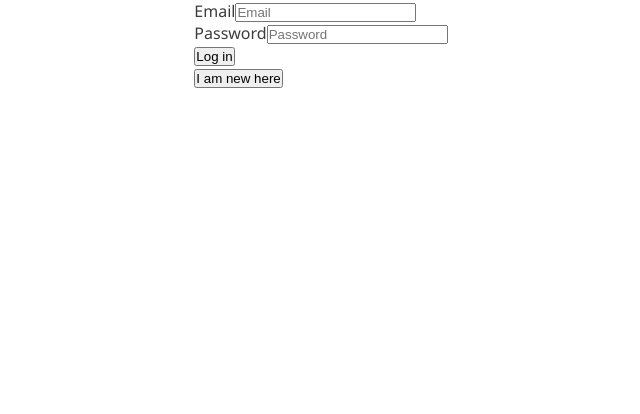
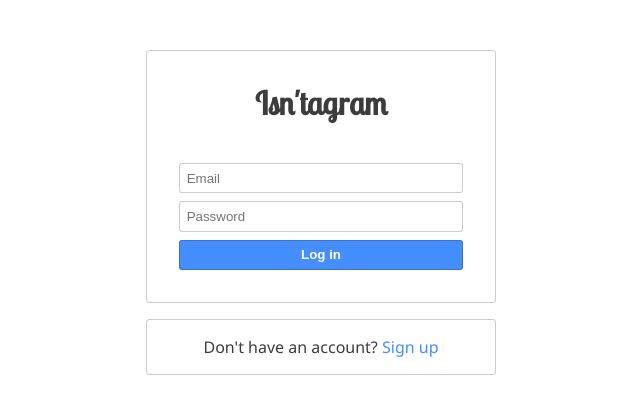
Before and after one commit to quanmtran/instagram-clone, a React (Create React App) app: page /#/ in a window 1280 px wide. Shown: the top 414 px of the page, without its empty margins (319-959 px from the left). Built offline with nearby package versions, Linux system fonts and the light colour scheme; no server answers.

Commit message:
Update CSS

```diff
--- a/src/App.css
+++ b/src/App.css
@@ -6,6 +6,11 @@
           box-sizing: border-box;
   margin: 0;
   padding: 0;
+}
+
+.insta-logo {
+  font-family: 'Lobster Two', cursive;
+  font-weight: 600;
 }
 
 .material-icons {
@@ -40,7 +45,6 @@ a:link, a:visited, a:hover, a:active {
       -ms-flex-align: center;
           align-items: center;
   gap: 0;
-  padding-bottom: 50px;
 }
 
 header {
@@ -89,9 +93,7 @@ header .header-container {
 }
 
 header .header-container .insta-logo {
-  font-family: 'Lobster Two', cursive;
   font-size: 1.7rem;
-  font-weight: 600;
 }
 
 header .header-container .nav-container-header {
@@ -160,6 +162,83 @@ header .header-container .nav-container-header .profile-picture .profile-options
 
 header .header-container .nav-container-header .profile-picture .profile-options div:last-child {
   border-top: 1px solid rgba(0, 0, 0, 0.2);
+}
+
+.auth-page {
+  margin-top: 50px;
+  width: 350px;
+  display: -webkit-box;
+  display: -ms-flexbox;
+  display: flex;
+  -webkit-box-orient: vertical;
+  -webkit-box-direction: normal;
+      -ms-flex-direction: column;
+          flex-direction: column;
+  -webkit-box-pack: start;
+      -ms-flex-pack: start;
+          justify-content: flex-start;
+  -webkit-box-align: stretch;
+      -ms-flex-align: stretch;
+          align-items: stretch;
+  gap: 1rem;
+}
+
+.auth-page form {
+  display: -webkit-box;
+  display: -ms-flexbox;
+  display: flex;
+  -webkit-box-orient: vertical;
+  -webkit-box-direction: normal;
+      -ms-flex-direction: column;
+          flex-direction: column;
+  -webkit-box-pack: stretch;
+      -ms-flex-pack: stretch;
+          justify-content: stretch;
+  -webkit-box-align: stretch;
+      -ms-flex-align: stretch;
+          align-items: stretch;
+  gap: 0.5rem;
+  border: 1px solid rgba(0, 0, 0, 0.2);
+  border-radius: 3px;
+  padding: 2rem;
+}
+
+.auth-page form .insta-logo {
+  font-size: 2rem;
+  text-align: center;
+  margin-bottom: 2rem;
+}
+
+.auth-page form input {
+  width: 100%;
+  border: 1px solid rgba(0, 0, 0, 0.2);
+  border-radius: 3px;
+  padding: 0.5em;
+  outline: none;
+}
+
+.auth-page form input[type='submit'] {
+  background-color: #458eff;
+  color: white;
+  font-weight: 600;
+}
+
+.auth-page form input[type='submit']:hover {
+  cursor: pointer;
+  background-color: #2c7fff;
+}
+
+.auth-page > div:last-child {
+  border: 1px solid rgba(0, 0, 0, 0.2);
+  border-radius: 3px;
+  padding: 1rem;
+  text-align: center;
+}
+
+.auth-page > div:last-child span {
+  color: #458eff;
+  cursor: pointer;
+  font-weight: 500;
 }
 
 .post-header {
--- a/src/App.scss
+++ b/src/App.scss
@@ -33,6 +33,11 @@ $bio-padding-left: 20px;
 	gap: $gap;
 }
 
+.insta-logo {
+	font-family: 'Lobster Two', cursive;
+	font-weight: 600;
+}
+
 .material-icons {
 	font-size: 1.8rem;
 	cursor: pointer;
@@ -55,7 +60,6 @@ a {
 	color: $dark-grey;
 	min-height: 100vh;
 	@include flex-box(column, flex-start, center, 0);
-	padding-bottom: 50px;
 }
 
 header {
@@ -76,9 +80,7 @@ header {
 		margin: 0 $margin-left-right;
 
 		.insta-logo {
-			font-family: 'Lobster Two', cursive;
 			font-size: 1.7rem;
-			font-weight: 600;
 		}
 
 		.nav-container-header {
@@ -120,6 +122,58 @@ header {
 					}
 				}
 			}
+		}
+	}
+}
+
+// Auth page
+.auth-page {
+	margin-top: $header-height;
+	width: 350px;
+	@include flex-box(column, flex-start, stretch, 1rem);
+
+	form {
+		@include flex-box(column, stretch, stretch, 0.5rem);
+		border: 1px solid $light-grey;
+		border-radius: 3px;
+		padding: 2rem;
+
+		.insta-logo {
+			font-size: 2rem;
+			text-align: center;
+			margin-bottom: 2rem;
+		}
+
+		input {
+			width: 100%;
+			border: 1px solid $light-grey;
+			border-radius: 3px;
+			padding: 0.5em;
+			outline: none;
+
+			&[type='submit'] {
+				background-color: $blue;
+				color: $white;
+				font-weight: 600;
+
+				&:hover {
+					cursor: pointer;
+					background-color: darken($blue, 5%);
+				}
+			}
+		}
+	}
+
+	& > div:last-child {
+		border: 1px solid $light-grey;
+		border-radius: 3px;
+		padding: 1rem;
+		text-align: center;
+
+		span {
+			color: $blue;
+			cursor: pointer;
+			font-weight: 500;
 		}
 	}
 }
--- a/src/components/PostUpload.js
+++ b/src/components/PostUpload.js
@@ -69,17 +69,18 @@ export default function PostUpload({ currentUserObject }) {
 	return (
 		<form onSubmit={handlePostSubmit} className="post-upload-form">
 			<div className="drag-and-drop-container">
-				<label className="drag-and-drop-area" style={{ visibility: `${imgUrl ? 'hidden' : ''}` }}>
-					<span>Add a photo</span>
-					<span>or drag and drop</span>
-					<input type="file" accept="image/*" onChange={handleFileChange} />
-				</label>
-				{imgUrl && (
+				{imgUrl ? (
 					<div className="image-preview" style={{ backgroundImage: `url(${imgUrl})` }}>
 						<span className="material-icons" onClick={handleCancelImg}>
 							cancel
 						</span>
 					</div>
+				) : (
+					<label className="drag-and-drop-area">
+						<span>Add a photo</span>
+						<span>or drag and drop</span>
+						<input type="file" accept="image/*" onChange={handleFileChange} />
+					</label>
 				)}
 			</div>
 			<textarea placeholder="Write a caption..." value={captionInput} onChange={handleCaptionInputChange} />
--- a/src/routes/Auth.js
+++ b/src/routes/Auth.js
@@ -11,10 +11,16 @@ export default function Auth({ isLoggedIn }) {
 	const [emailInput, setEmailInput] = useState('');
 	const [passwordInput, setPasswordInput] = useState('');
 	const [usernameInput, setUsernameInput] = useState('');
+	const [fullnameInput, setFullnameInput] = useState('');
 	const [errorMessage, setErrorMessage] = useState('');
 
 	const newAccountToggle = () => {
 		setIsLoginState((prev) => !prev);
+		setEmailInput('');
+		setPasswordInput('');
+		setUsernameInput('');
+		setFullnameInput('');
+		setErrorMessage('');
 	};
 
 	const handleInputChange = (e) => {
@@ -22,12 +28,17 @@ export default function Auth({ isLoggedIn }) {
 			target: { name, value },
 		} = e;
 
+		setErrorMessage('');
+
 		switch (name) {
 			case 'email':
 				setEmailInput(value);
 				break;
 			case 'password':
 				setPasswordInput(value);
+				break;
+			case 'fullname':
+				setFullnameInput(value);
 				break;
 			case 'username':
 				setUsernameInput(value);
@@ -50,8 +61,8 @@ export default function Auth({ isLoggedIn }) {
 					username: usernameInput,
 					profilePictureUrl:
 						'https://firebasestorage.googleapis.com/v0/b/instagram-clone-dcbd6.appspot.com/o/images%2Fdefault-profile-pic.jpg?alt=media&token=fa16ab95-2b26-43f4-9bea-c410bdac6623',
-					name: 'Your name',
-					bio: 'Your bio',
+					name: fullnameInput,
+					bio: '',
 					followers: [],
 					followings: [],
 				};
@@ -66,35 +77,34 @@ export default function Auth({ isLoggedIn }) {
 	return isLoggedIn ? (
 		<Redirect to="/home" />
 	) : (
-		<div>
+		<div className="auth-page">
 			<form onSubmit={handleSubmit}>
+				<div className="insta-logo">Isn'tagram</div>
 				<div>
-					<label>
-						Email
-						<input name="email" type="text" value={emailInput} placeholder="Email" onChange={handleInputChange} required />
-					</label>
+					<input name="email" type="text" value={emailInput} placeholder="Email" onChange={handleInputChange} required />
 				</div>
 				<div>
-					<label>
-						Password
-						<input name="password" type="password" value={passwordInput} placeholder="Password" onChange={handleInputChange} required />
-					</label>
+					<input name="password" type="password" value={passwordInput} placeholder="Password" onChange={handleInputChange} required />
 				</div>
 				{!isLoginState && (
-					<div>
-						<label>
-							Username
+					<>
+						<div>
+							<input name="fullname" type="text" value={fullnameInput} placeholder="Full Name" onChange={handleInputChange} required />
+						</div>
+						<div>
 							<input name="username" type="text" value={usernameInput} placeholder="Username" onChange={handleInputChange} required />
-						</label>
-					</div>
+						</div>
+					</>
 				)}
-
 				<div>
 					<input type="submit" value={isLoginState ? 'Log in' : 'Sign up'} />
 					{errorMessage}
 				</div>
 			</form>
-			<button onClick={newAccountToggle}>{isLoginState ? 'I am new here' : 'I already have an account'}</button>
+			<div>
+				{isLoginState ? "Don't have an account?" : 'Have an account?'}
+				<span onClick={newAccountToggle}>{isLoginState ? ' Sign up' : ' Log in'}</span>
+			</div>
 		</div>
 	);
 }
```
Also changed, not shown: 1 other file (tests, documents, lock files or other folders).
